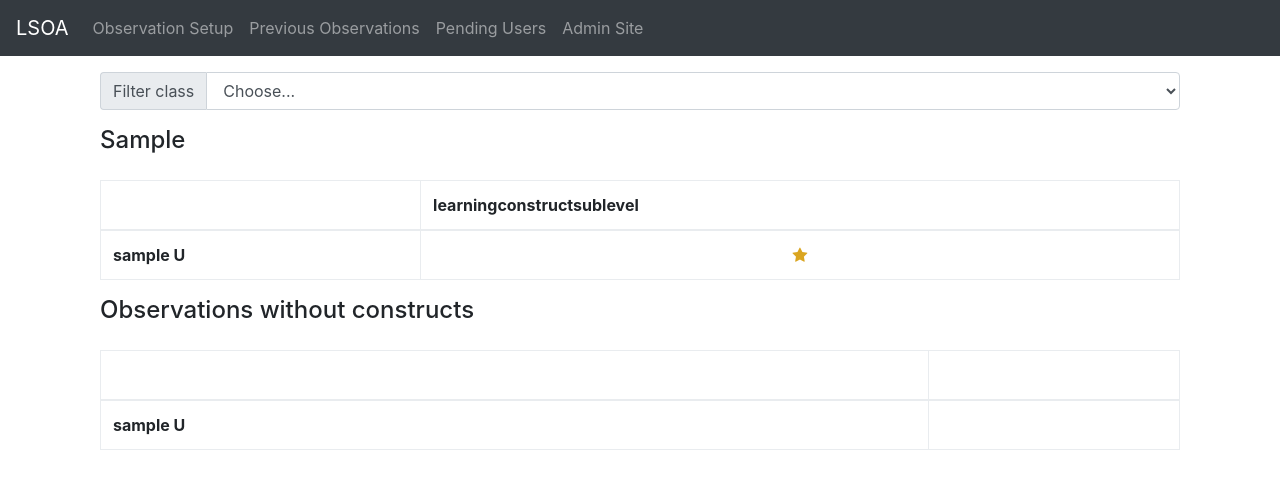
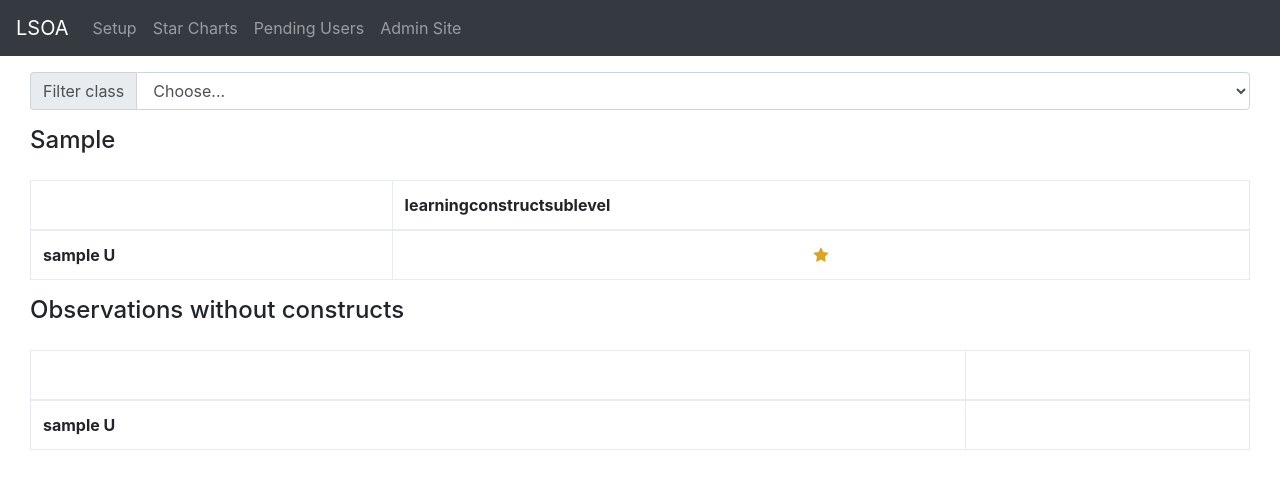
Before and after one commit to build3/LSOA, a Django app: page /observations/ in a window 1280 px wide. Shown: the top 489 px of the page. Run offline with Django 3.2, Linux system fonts and the light colour scheme; a user stored in the database is signed in; tables that the repository leaves empty hold one stand-in row (values such as "Sample post"); grey boxes marked "Sample" are stand-in pictures; lists and menus that the app fills with data are empty; some libraries are stand-ins or nearby versions.

Commit message:
Putting navbar on observation page, switching away from using GET params and instead using session store

```diff
--- a/lsoa/views.py
+++ b/lsoa/views.py
@@ -1,7 +1,6 @@
 import collections
 import json
 from datetime import timedelta
-from urllib.parse import urlencode
 
 from braces.views import JSONResponseMixin
 from django.contrib import messages
@@ -29,6 +28,8 @@ class SetupView(LoginRequiredMixin, FormView):
         initial.update({
             'course': self.request.session.get('course'),
             'grouping': self.request.session.get('grouping'),
+            'constructs': self.request.session.get('constructs'),
+            'context_tags': self.request.session.get('context_tags'),
             'request': self.request
         })
         return initial
@@ -39,18 +40,11 @@ class SetupView(LoginRequiredMixin, FormView):
         course = d['course']
         constructs = d['constructs']
         tags = d['context_tags']
-        params = {
-            'course': course.id,
-            'constructs': [c.id for c in constructs],
-            'context_tags': [ct.id for ct in tags]
-        }
-        if grouping:
-            params['grouping'] = grouping
         self.request.session['course'] = course.id
         self.request.session['grouping'] = grouping
         self.request.session['constructs'] = [c.id for c in constructs]
         self.request.session['context_tags'] = [t.id for t in tags]
-        return HttpResponseRedirect(reverse_lazy('observation_view') + '?' + urlencode(params, doseq=True))
+        return HttpResponseRedirect(reverse_lazy('observation_view'))
 
     def get_context_data(self, **kwargs):
         r = super(SetupView, self).get_context_data(**kwargs)
@@ -84,14 +78,15 @@ class GroupingView(LoginRequiredMixin, FormView):
     form_class = GroupingForm
 
     def get(self, request, *args, **kwargs):
-        if not self.request.GET.get('course'):
-            return HttpResponseRedirect(reverse('observation_setup_view'))
+        if not self.request.session.get('course'):
+            return HttpResponseRedirect(reverse('setup'))
         return super().get(request, *args, **kwargs)
 
     def get_context_data(self, **kwargs):
-        kwargs['course'] = Course.objects.filter(pk=self.request.GET.get('course')).prefetch_related('students').first()
-        if self.request.GET.get('grouping'):
-            kwargs['grouping'] = StudentGrouping.objects.get(id=self.request.GET.get('grouping'))
+        kwargs['course'] = Course.objects.filter(pk=self.request.session.get('course')).prefetch_related(
+            'students').first()
+        if self.request.session.get('grouping'):
+            kwargs['grouping'] = StudentGrouping.objects.get(id=self.request.session.get('grouping'))
         else:
             kwargs['grouping'] = StudentGrouping(course=kwargs['course'])
         kwargs['initial_grouping_dict'] = {}
@@ -111,8 +106,8 @@ class ObservationView(LoginRequiredMixin, FormView):
         return self.request.build_absolute_uri()
 
     def get(self, request, *args, **kwargs):
-        if not self.request.GET.get('course'):
-            return HttpResponseRedirect(reverse('observation_setup_view'))
+        if not self.request.session.get('course'):
+            return HttpResponseRedirect(reverse('setup'))
         return super().get(request, *args, **kwargs)
 
     def post(self, request, *args, **kwargs):
@@ -123,10 +118,11 @@ class ObservationView(LoginRequiredMixin, FormView):
             return super().post(request, *args, **kwargs)
 
     def get_context_data(self, **kwargs):
-        if self.request.GET.get('grouping'):
-            kwargs['grouping'] = StudentGrouping.objects.filter(pk=int(self.request.GET.get('grouping'))).first()
-        kwargs['course'] = Course.objects.filter(pk=self.request.GET.get('course')).first()
-        kwargs['constructs'] = LearningConstructSublevel.objects.filter(pk__in=self.request.GET.getlist('constructs')) \
+        if self.request.session.get('grouping'):
+            kwargs['grouping'] = StudentGrouping.objects.filter(pk=int(self.request.session.get('grouping'))).first()
+        kwargs['course'] = Course.objects.filter(pk=self.request.session.get('course')).first()
+        kwargs['constructs'] = LearningConstructSublevel.objects.filter(
+            pk__in=self.request.session.get('constructs')) \
             .select_related('level', 'level__construct').prefetch_related('examples')
 
         within_timeframe = timezone.now() - timedelta(hours=2)
@@ -282,7 +278,8 @@ class ObservationAdminView(LoginRequiredMixin, TemplateView):
         constructs_to_cover = LearningConstruct.objects.annotate(
             q_count=Count('learningconstructlevel__learningconstructsublevel__observation')).order_by('-q_count')
 
-        tables = [self.get_data_for_construct_id(cid, course_id) for cid in constructs_to_cover.values_list('id', flat=True)]
+        tables = [self.get_data_for_construct_id(cid, course_id) for cid in
+                  constructs_to_cover.values_list('id', flat=True)]
         tables.append(self.get_data_for_construct_id(None, course_id))
 
         data = super().get_context_data(**kwargs)
--- a/templates/base/b4_base_with_nav.html
+++ b/templates/base/b4_base_with_nav.html
@@ -9,11 +9,22 @@
     </button>
     <div class="collapse navbar-collapse" id="navbarNavDropdown">
       <ul class="navbar-nav">
+        {% if request.session.course %}
+        <li class="nav-item {% active_link 'observation_view' %}">
+          <a class="nav-link" href="{% url 'observation_view' %}">Current Course</a>
+        </li>
+        {% endif %}
         <li class="nav-item {% active_link 'setup' %}">
-          <a class="nav-link" href="{% url 'setup' %}">Observation Setup</a>
+          <a class="nav-link" href="{% url 'setup' %}">Setup</a>
         </li>
         <li class="nav-item {% active_link 'observations_all' %}">
-          <a class="nav-link" href="{% url 'observations_all' %}">Previous Observations</a>
+          <a class="nav-link" href="
+            {% if request.session.course %}
+            {% url 'observations_specific' request.session.course %}
+            {% else %}
+            {% url 'observations_all' %}
+            {% endif %}
+          ">Star Charts</a>
         </li>
         <li class="nav-item {% active_link 'pending_users' %}">
           <a class="nav-link" href="{% url 'pending_users' %}">Pending Users</a>
@@ -24,7 +35,7 @@
       </ul>
     </div>
   </nav>
-  <div class="container">
+  <div class="container-fluid">
     {% block content %}
     {% endblock %}
   </div>
--- a/templates/observation.html
+++ b/templates/observation.html
@@ -1,4 +1,4 @@
-{% extends 'base/b4_base.html' %}
+{% extends 'base/b4_base_with_nav.html' %}
 
 {% load staticfiles %}
 
@@ -155,8 +155,6 @@
     </div>
     <div class="row">
       <div class="col-12">
-        <a href="{% url 'setup' %}" class="btn fa fa-3x fa-wrench float-left text-dark"></a>
-        <a href="{% url 'observations_specific' course.id %}" class="btn fa fa-3x fa-star float-left text-dark"></a>
         <a href="#" id="submit" class="btn fa fa-3x fa-plus float-right text-dark" onclick="document.getElementById('form').submit()"></a>
       </div>
     </div>
```
